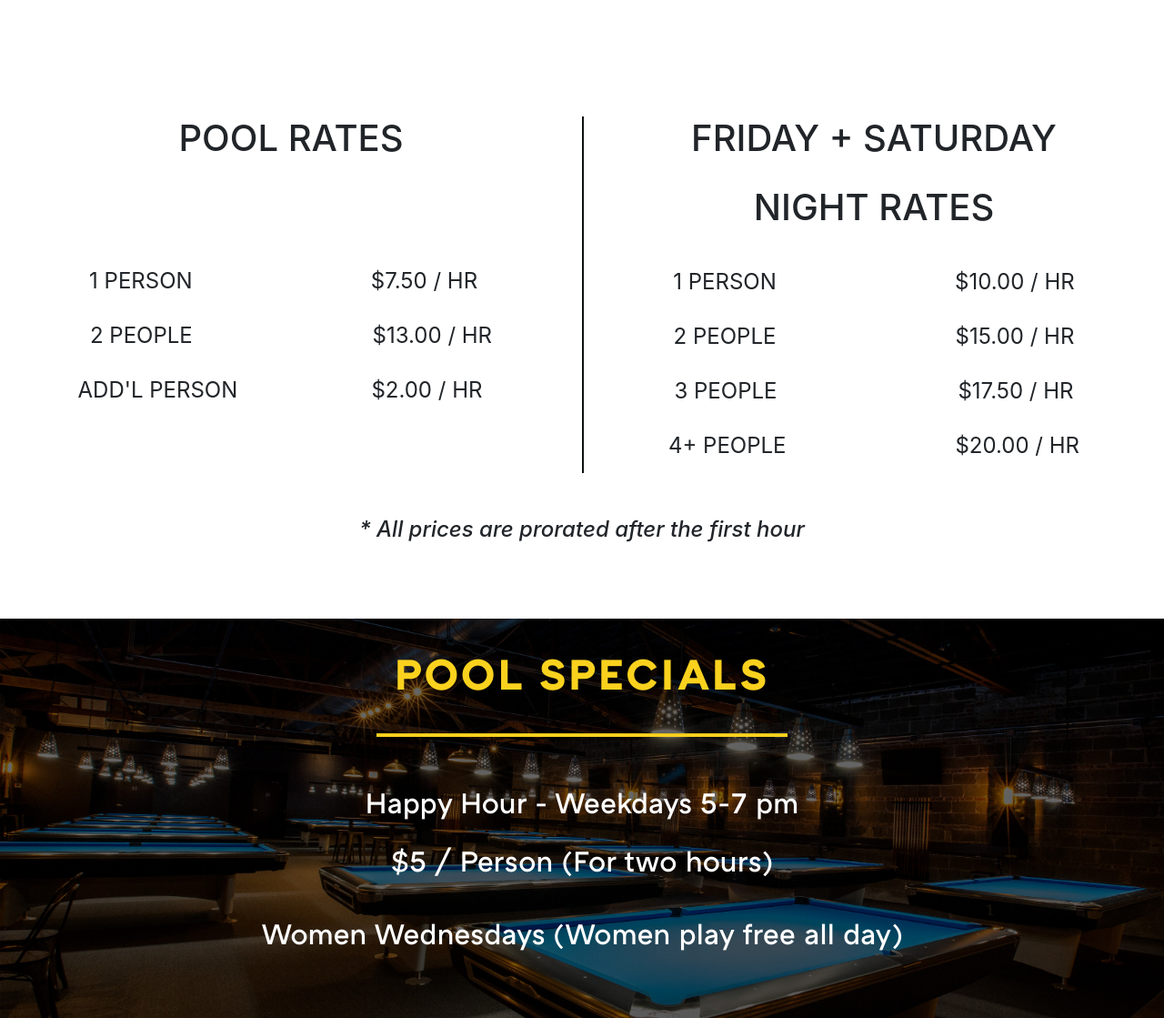
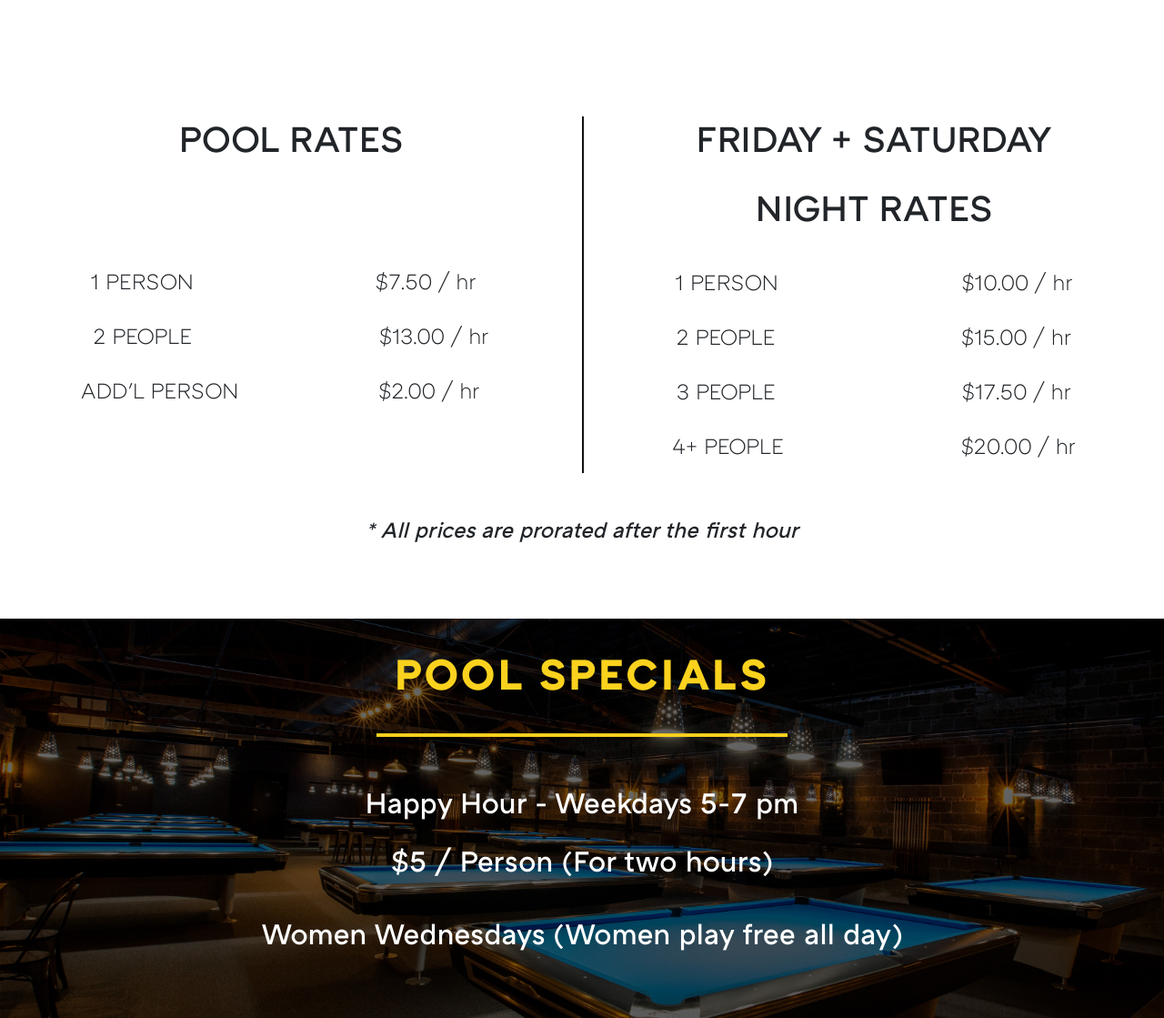
Before and after one commit to josephinelizl/sample, a PHP site: page /play.html in a window 1280 px wide. Shown: the part 480-1599 px from the top of the page at 91% size. Run offline with PHP 8.4, Linux system fonts and the light colour scheme; some libraries are stand-ins or nearby versions; some web fonts are replaced.

Commit message:
Change /HR to hr

```diff
--- a/css/tooplate-style.css
+++ b/css/tooplate-style.css
@@ -1038,11 +1038,16 @@ hr{
 
 
 .play-left h1{
+    font-family: surgefontmedium;
     padding-bottom: 2.37em;
 }
 
 .play-right{
     border-left: 2px solid #0e1111;
+}
+
+.play-right h1 {
+    font-family: surgefontmedium;
 }
 
 .flex-container{
@@ -1052,6 +1057,7 @@ hr{
 }
 
 .flex-content{
+    font-family: surgefontlighter;
     font-size: 1.5em;
     padding: .5em 1em;
 }
@@ -1069,6 +1075,7 @@ hr{
 }
 
 .play-sub-description{
+    font-family: surgefontmedium;
     text-align: center;
     padding-top: 2em;
 }
--- a/play.html
+++ b/play.html
@@ -95,17 +95,17 @@ http://www.tooplate.com/view/2096-individual
 
                       <div class="flex-container">
                          <div class="flex-content">1 PERSON</div>
-                         <div class="flex-content move-left">$7.50 / HR</div>
+                         <div class="flex-content move-left">$7.50 / hr</div>
                       </div>
 
                       <div class="flex-container">
                          <div class="flex-content">2 PEOPLE</div>
-                         <div class="flex-content">$13.00 / HR</div>
+                         <div class="flex-content">$13.00 / hr</div>
                       </div>
 
                       <div class="flex-container">
                          <div class="flex-content move-right">ADD'L PERSON</div>
-                         <div class="flex-content move-left-addl">$2.00 / HR</div>
+                         <div class="flex-content move-left-addl">$2.00 / hr</div>
                       </div>
                 </div> <!-- End of column -->
 
@@ -115,22 +115,22 @@ http://www.tooplate.com/view/2096-individual
 
                        <div class="flex-container">
                          <div class="flex-content">1 PERSON</div>
-                         <div class="flex-content">$10.00 / HR</div>
+                         <div class="flex-content">$10.00 / hr</div>
                        </div>
 
                        <div class="flex-container">
                          <div class="flex-content">2 PEOPLE</div>
-                         <div class="flex-content">$15.00 / HR</div>
+                         <div class="flex-content">$15.00 / hr</div>
                        </div>
 
                        <div class="flex-container">
                          <div class="flex-content">3 PEOPLE</div>
-                         <div class="flex-content">$17.50 / HR</div>
+                         <div class="flex-content">$17.50 / hr</div>
                        </div>
 
                        <div class="flex-container">
                          <div class="flex-content">4+ PEOPLE</div>
-                         <div class="flex-content">$20.00 / HR</div>
+                         <div class="flex-content">$20.00 / hr</div>
                        </div>
 
                 </div>  <!-- End of column -->
```
